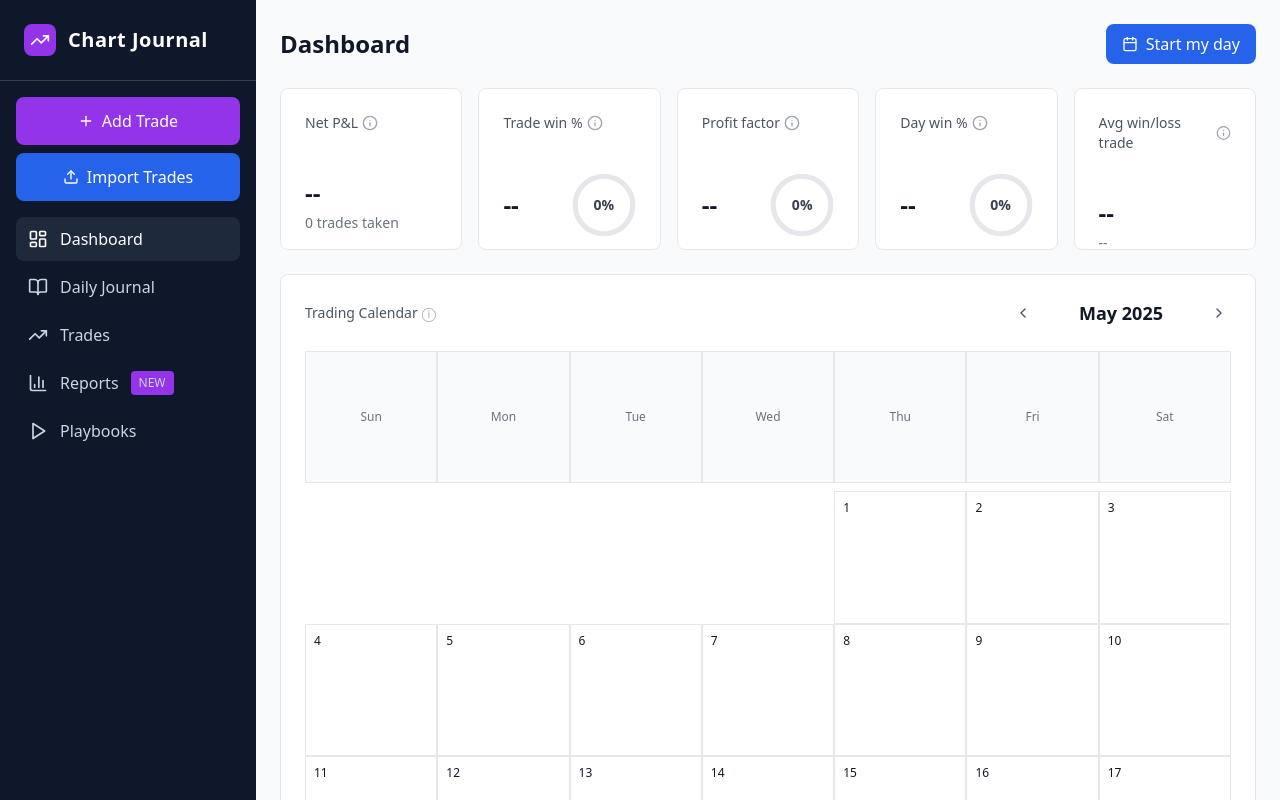
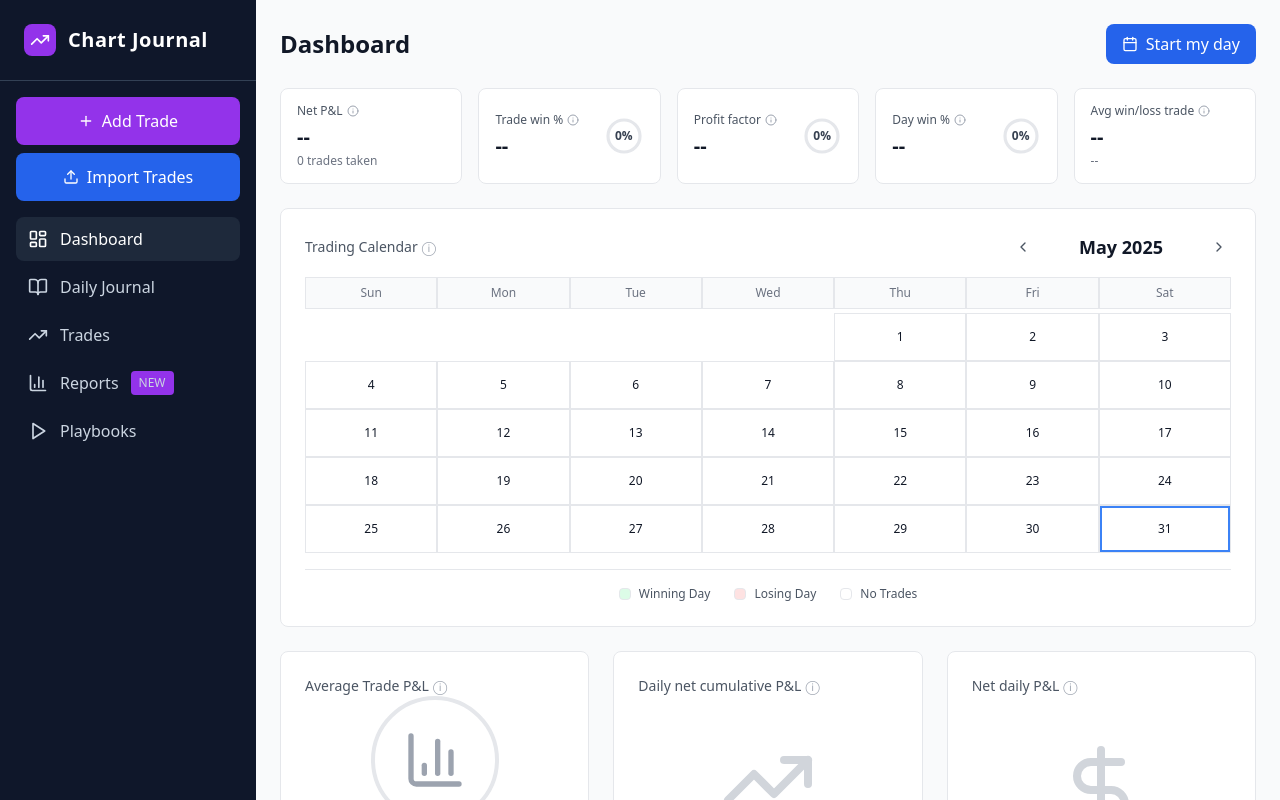
Before and after one commit to riccorohl/trading-journal, a React (Vite) app: page / in a window 1280 px wide. Built offline with nearby package versions, Linux system fonts and the light colour scheme.

Commit message:
Fix: Dashboard layout and calendar size
Adjusted the dashboard layout to improve responsiveness and fit the screen. Reduced the calendar size and updated the top metric cards for better presentation.

```diff
--- a/src/components/CalendarWidget.tsx
+++ b/src/components/CalendarWidget.tsx
@@ -63,7 +63,7 @@ const CalendarWidget: React.FC<CalendarWidgetProps> = ({ onDayClick }) => {
 
     // Add empty cells for days before the first day of the month
     for (let i = 0; i < startingDayOfWeek; i++) {
-      days.push(<div key={`empty-${i}`} className="p-2 aspect-square"></div>);
+      days.push(<div key={`empty-${i}`} className="h-12 w-full"></div>);
     }
 
     // Add days of the month
@@ -71,7 +71,7 @@ const CalendarWidget: React.FC<CalendarWidgetProps> = ({ onDayClick }) => {
       const dailyData = getDailyPnL(day);
       const isToday = new Date().toDateString() === new Date(currentYear, currentMonth, day).toDateString();
 
-      let cellClass = "p-2 aspect-square border border-gray-200 text-xs relative cursor-pointer hover:bg-gray-50 transition-colors flex flex-col";
+      let cellClass = "h-12 w-full border border-gray-200 text-xs relative cursor-pointer hover:bg-gray-50 transition-colors flex flex-col justify-center items-center";
 
       if (dailyData) {
         if (dailyData.pnl > 0) {
@@ -91,14 +91,11 @@ const CalendarWidget: React.FC<CalendarWidgetProps> = ({ onDayClick }) => {
           className={cellClass}
           onClick={() => handleDayClick(day)}
         >
-          <div className="font-medium text-gray-900 mb-1">{day}</div>
+          <div className="font-medium text-gray-900 text-xs">{day}</div>
           {dailyData && (
-            <div className="flex-1 flex flex-col justify-center items-center">
-              <div className={`font-bold text-sm ${dailyData.pnl >= 0 ? 'text-green-700' : 'text-red-700'}`}>
+            <div className="text-center">
+              <div className={`font-bold text-xs ${dailyData.pnl >= 0 ? 'text-green-700' : 'text-red-700'}`}>
                 ${dailyData.pnl >= 0 ? '+' : ''}${dailyData.pnl.toFixed(0)}
-              </div>
-              <div className="text-gray-600 text-xs">
-                {dailyData.tradeCount} trade{dailyData.tradeCount === 1 ? '' : 's'}
               </div>
             </div>
           )}
@@ -112,7 +109,7 @@ const CalendarWidget: React.FC<CalendarWidgetProps> = ({ onDayClick }) => {
   return (
     <div className="bg-white rounded-lg p-6 border border-gray-200">
       {/* Calendar Header */}
-      <div className="flex items-center justify-between mb-6">
+      <div className="flex items-center justify-between mb-4">
         <h3 className="text-sm font-medium text-gray-600 flex items-center">
           Trading Calendar
           <span className="ml-1 text-gray-400">ⓘ</span>
@@ -137,9 +134,9 @@ const CalendarWidget: React.FC<CalendarWidgetProps> = ({ onDayClick }) => {
       </div>
 
       {/* Days of Week Header */}
-      <div className="grid grid-cols-7 gap-0 mb-2">
+      <div className="grid grid-cols-7 gap-0 mb-1">
         {daysOfWeek.map(day => (
-          <div key={day} className="p-2 text-center text-xs font-medium text-gray-500 bg-gray-50 border border-gray-200 aspect-square flex items-center justify-center">
+          <div key={day} className="h-8 text-center text-xs font-medium text-gray-500 bg-gray-50 border border-gray-200 flex items-center justify-center">
             {day}
           </div>
         ))}
@@ -153,15 +150,15 @@ const CalendarWidget: React.FC<CalendarWidgetProps> = ({ onDayClick }) => {
       {/* Legend */}
       <div className="flex items-center justify-center space-x-6 mt-4 pt-4 border-t border-gray-200">
         <div className="flex items-center space-x-2">
-          <div className="w-4 h-4 bg-green-100 border border-gray-200 rounded"></div>
+          <div className="w-3 h-3 bg-green-100 border border-gray-200 rounded"></div>
           <span className="text-xs text-gray-600">Winning Day</span>
         </div>
         <div className="flex items-center space-x-2">
-          <div className="w-4 h-4 bg-red-100 border border-gray-200 rounded"></div>
+          <div className="w-3 h-3 bg-red-100 border border-gray-200 rounded"></div>
           <span className="text-xs text-gray-600">Losing Day</span>
         </div>
         <div className="flex items-center space-x-2">
-          <div className="w-4 h-4 bg-white border border-gray-200 rounded"></div>
+          <div className="w-3 h-3 bg-white border border-gray-200 rounded"></div>
           <span className="text-xs text-gray-600">No Trades</span>
         </div>
       </div>
--- a/src/components/MetricCard.tsx
+++ b/src/components/MetricCard.tsx
@@ -33,43 +33,39 @@ const MetricCard: React.FC<MetricCardProps> = ({
     purple: 'stroke-purple-500'
   };
 
-  const circumference = 2 * Math.PI * 45;
+  const circumference = 2 * Math.PI * 20;
   const strokeDasharray = circumference;
   const strokeDashoffset = circumference - (progressValue / 100) * circumference;
 
   return (
-    <div className="bg-white rounded-lg p-6 border border-gray-200 min-h-[140px]">
-      <div className="flex items-center justify-between mb-4">
-        <h3 className="text-sm font-medium text-gray-600 flex items-center">
+    <div className="bg-white rounded-lg p-4 border border-gray-200 h-24 flex items-center justify-between">
+      <div className="flex-1">
+        <h3 className="text-xs font-medium text-gray-600 flex items-center mb-1">
           {title}
-          <Info className="w-4 h-4 ml-1 text-gray-400" />
+          <Info className="w-3 h-3 ml-1 text-gray-400" />
         </h3>
-      </div>
-
-      <div className="flex items-center justify-between h-full">
-        <div className="flex-1">
-          <div className="text-2xl font-bold text-gray-900">{value}</div>
-          {subtitle && <div className="text-sm text-gray-500 mt-1">{subtitle}</div>}
+        <div className="text-xl font-bold text-gray-900">{value}</div>
+        {subtitle && <div className="text-xs text-gray-500 mt-0.5">{subtitle}</div>}
       </div>
 
       {showProgress && (
-          <div className="relative w-16 h-16 ml-4 flex-shrink-0">
-            <svg className="w-16 h-16 transform -rotate-90" viewBox="0 0 100 100">
+        <div className="relative w-10 h-10 ml-3 flex-shrink-0">
+          <svg className="w-10 h-10 transform -rotate-90" viewBox="0 0 50 50">
             <circle
-                cx="50"
-                cy="50"
-                r="45"
+              cx="25"
+              cy="25"
+              r="20"
               stroke="currentColor"
-                strokeWidth="8"
+              strokeWidth="4"
               fill="none"
               className="text-gray-200"
             />
             <circle
-                cx="50"
-                cy="50"
-                r="45"
+              cx="25"
+              cy="25"
+              r="20"
               stroke="currentColor"
-                strokeWidth="8"
+              strokeWidth="4"
               fill="none"
               strokeDasharray={strokeDasharray}
               strokeDashoffset={strokeDashoffset}
@@ -78,11 +74,10 @@ const MetricCard: React.FC<MetricCardProps> = ({
             />
           </svg>
           <div className="absolute inset-0 flex items-center justify-center">
-              <span className="text-sm font-semibold text-gray-700">{progressValue}%</span>
+            <span className="text-xs font-semibold text-gray-700">{progressValue}%</span>
           </div>
         </div>
       )}
-      </div>
     </div>
   );
 };
```
Lines whose indentation alone changed are shown as unchanged.
